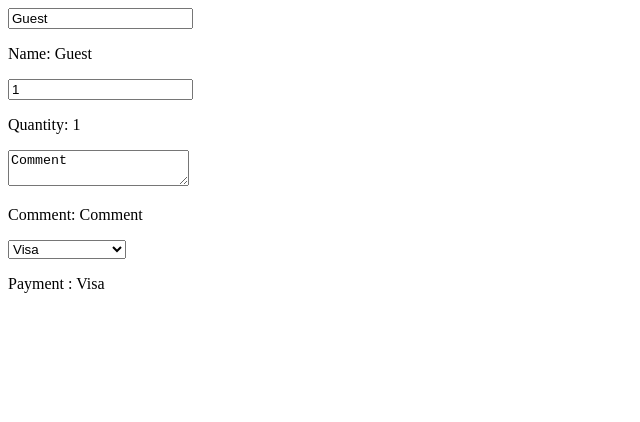
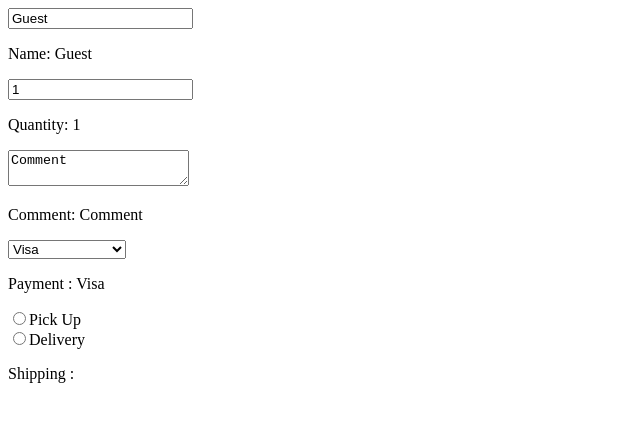
Before and after one commit to tanjirhc/onChange, a React (Vite) app: page / in a window 1280 px wide. Shown: the top 422 px of the page, without its empty margins (0-640 px from the left). Built offline with nearby package versions, Linux system fonts and the light colour scheme.

Commit message:
radio button onChange

```diff
--- a/src/MyComponent.jsx
+++ b/src/MyComponent.jsx
@@ -4,6 +4,7 @@
   const [quantity, setQuantity] = useState(1);
   const [comment, setComment] = useState("Comment");
   const [payment, setPayment] = useState("Visa");
+  const [shipping, setShipping] = useState("");
 
   function handleNameChange(event) {
     setName(event.target.value);
@@ -19,6 +20,10 @@
 
   function handlePaymentChange(event) {
     setPayment(event.target.value);
+  }
+
+  function handleShippingChange(event){
+    setShipping(event.target.value);
   }
 
   return (
@@ -43,6 +48,20 @@
         <option value="Giftcard">Giftcard</option>
       </select>
       <p>Payment : {payment}</p>
+
+      <label>
+        <input type="radio" value="Pick Up"
+                checked={shipping === "Pick Up"}
+                onChange={handleShippingChange}/>
+        Pick Up
+      </label><br/>
+      <label>
+      <input type="radio" value="Delivery"
+                checked={shipping === "Delivery"}
+                onChange={handleShippingChange}/>
+        Delivery
+      </label>
+      <p>Shipping : {shipping}</p>
     </div>
   );
 }
```
